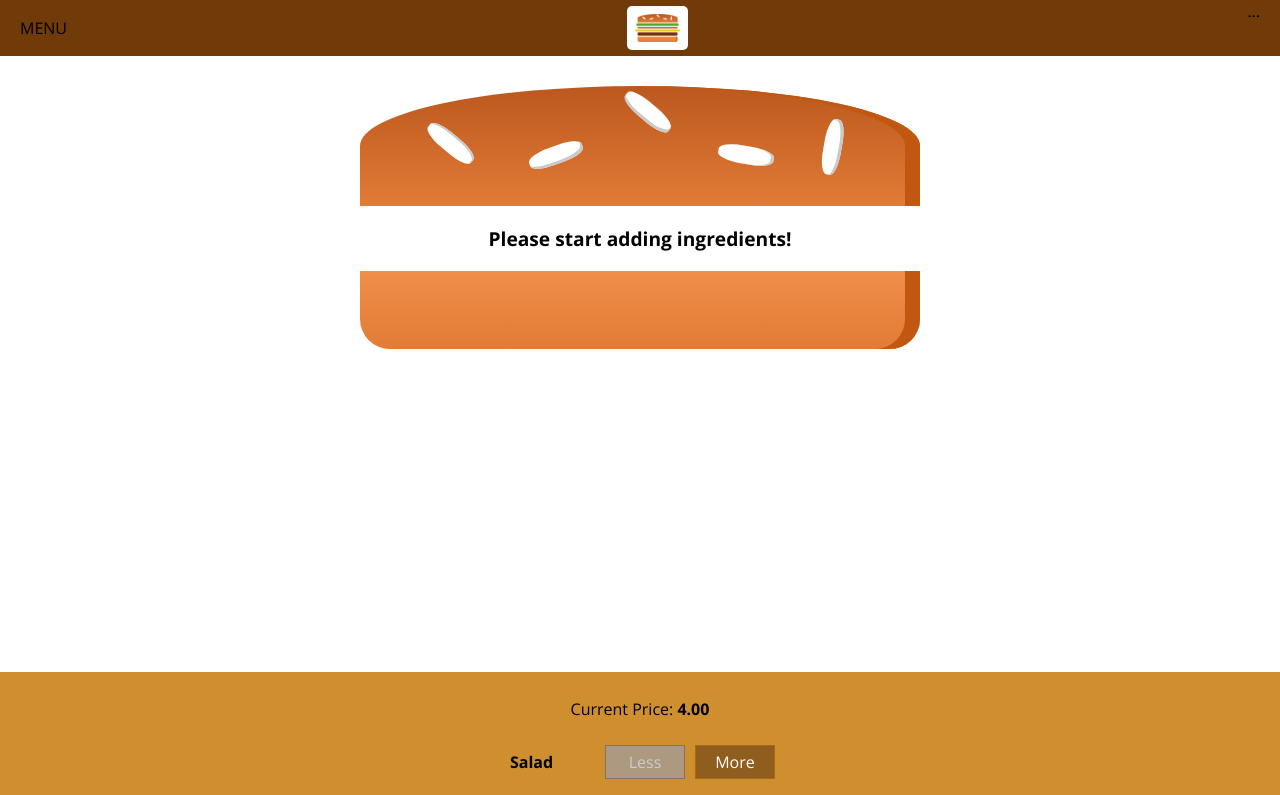
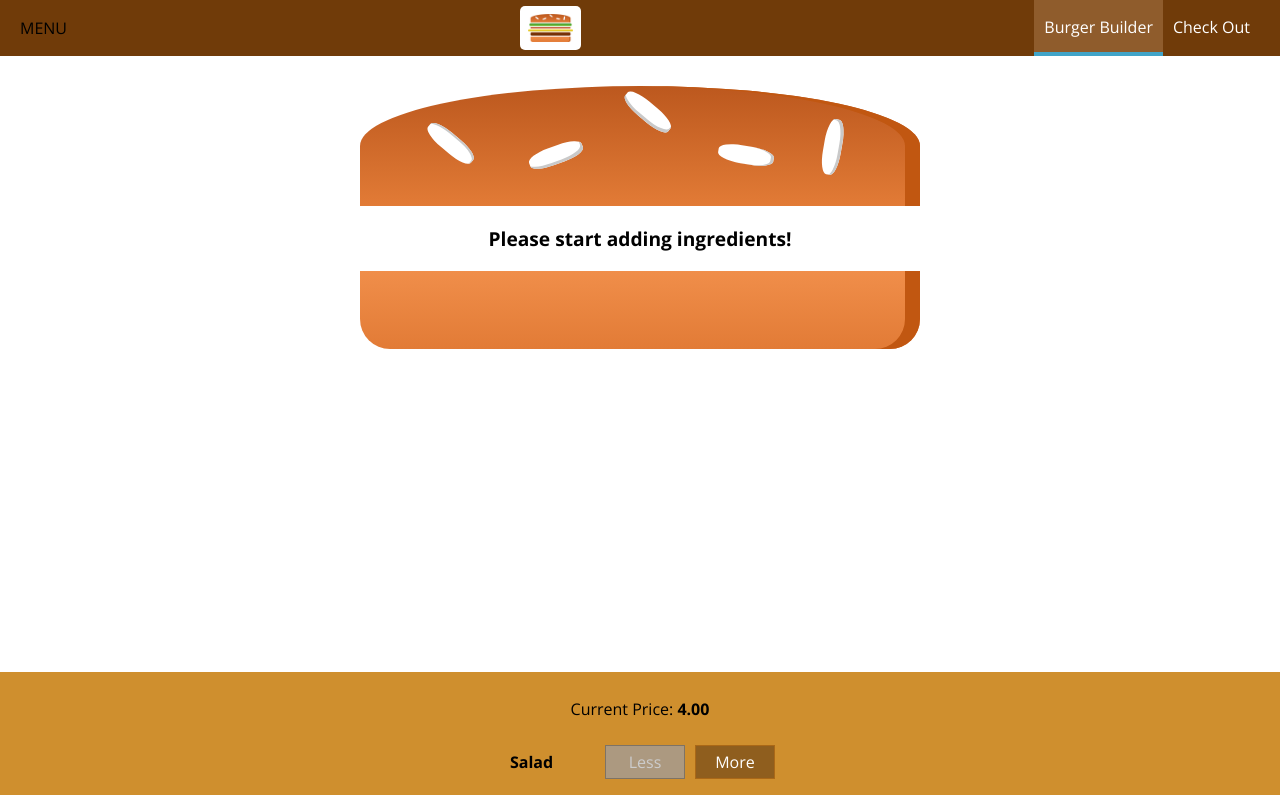
Before and after one commit to SylarAtomic/react-complete-guide-burger-builder, a React app: page / in a window 1280 px wide. Shown: the top 795 px of the page. Built offline with nearby package versions, Linux system fonts and the light colour scheme.

Commit message:
Completed Lesson 175 - Adding Reusable Navigation Items
Lesson 175 completed
+ Added navigation items to hold all nav links
+ Added css to handle nav items

```diff
--- /dev/null
+++ b/src/components/Navigation/NavigationItems/NavigationItem/NavigationItem.css
@@ -0,0 +1,45 @@
+.NavigationItem {
+  margin: 10px 0;
+  box-sizing: border-box;
+  display: block;
+  width: 100%;
+}
+
+.NavigationItem a {
+  color: #8f5c2c;
+  text-decoration: none;
+  width: 100%;
+  box-sizing: border-box;
+  display: block;
+}
+
+.NavigationItem a:hover,
+.NavigationItem a:active,
+.NavigationItem a.active {
+  color: #40a4c8;
+}
+
+@media (min-width: 500px) {
+  .NavigationItem {
+    margin: 0;
+    display: flex;
+    height: 100%;
+    width: auto;
+    align-items: center;
+  }
+
+  .NavigationItem a {
+    color: white;
+    height: 100%;
+    padding: 16px 10px;
+    border-bottom: 4px solid transparent;
+  }
+
+  .NavigationItem a:hover,
+  .NavigationItem a:active,
+  .NavigationItem a.active {
+    background-color: #8f5c2c;
+    border-bottom: 4px solid #40a4c8;
+    color: white;
+  }
+}
--- /dev/null
+++ b/src/components/Navigation/NavigationItems/NavigationItem/NavigationItem.js
@@ -0,0 +1,13 @@
+import React from "react";
+
+import classes from "./NavigationItem.css";
+
+const navigationItem = props => (
+  <li className={classes.NavigationItem}>
+    <a href={props.link} className={props.active ? classes.active : null}>
+      {props.children}
+    </a>
+  </li>
+);
+
+export default navigationItem;
--- /dev/null
+++ b/src/components/Navigation/NavigationItems/NavigationItems.css
@@ -0,0 +1,15 @@
+.NavigationItems {
+  margin: 0;
+  padding: 0;
+  list-style: none;
+  display: flex;
+  flex-flow: column;
+  align-items: center;
+  height: 100%;
+}
+
+@media (min-width: 500px) {
+  .NavigationItems {
+    flex-flow: row;
+  }
+}
--- a/src/components/Navigation/NavigationItems/NavigationItems.js
+++ b/src/components/Navigation/NavigationItems/NavigationItems.js
@@ -0,0 +1,15 @@
+import React from "react";
+
+import classes from "./NavigationItems.css";
+import NavigationItem from "./NavigationItem/NavigationItem";
+
+const navigationItems = () => (
+  <ul className={classes.NavigationItems}>
+    <NavigationItem link="/" active>
+      Burger Builder
+    </NavigationItem>
+    <NavigationItem link="/">Check Out</NavigationItem>
+  </ul>
+);
+
+export default navigationItems;
--- a/src/components/Navigation/Toolbar/Toolbar.js
+++ b/src/components/Navigation/Toolbar/Toolbar.js
@@ -2,12 +2,15 @@
 
 import classes from "./Toolbar.css";
 import Logo from "../../Logo/Logo";
+import NavigationItems from "../NavigationItems/NavigationItems";
 
 const toolbar = props => (
   <header className={classes.Toolbar}>
     <div>MENU</div>
     <Logo />
-    <nav>...</nav>
+    <nav>
+      <NavigationItems />
+    </nav>
   </header>
 );
 
```
